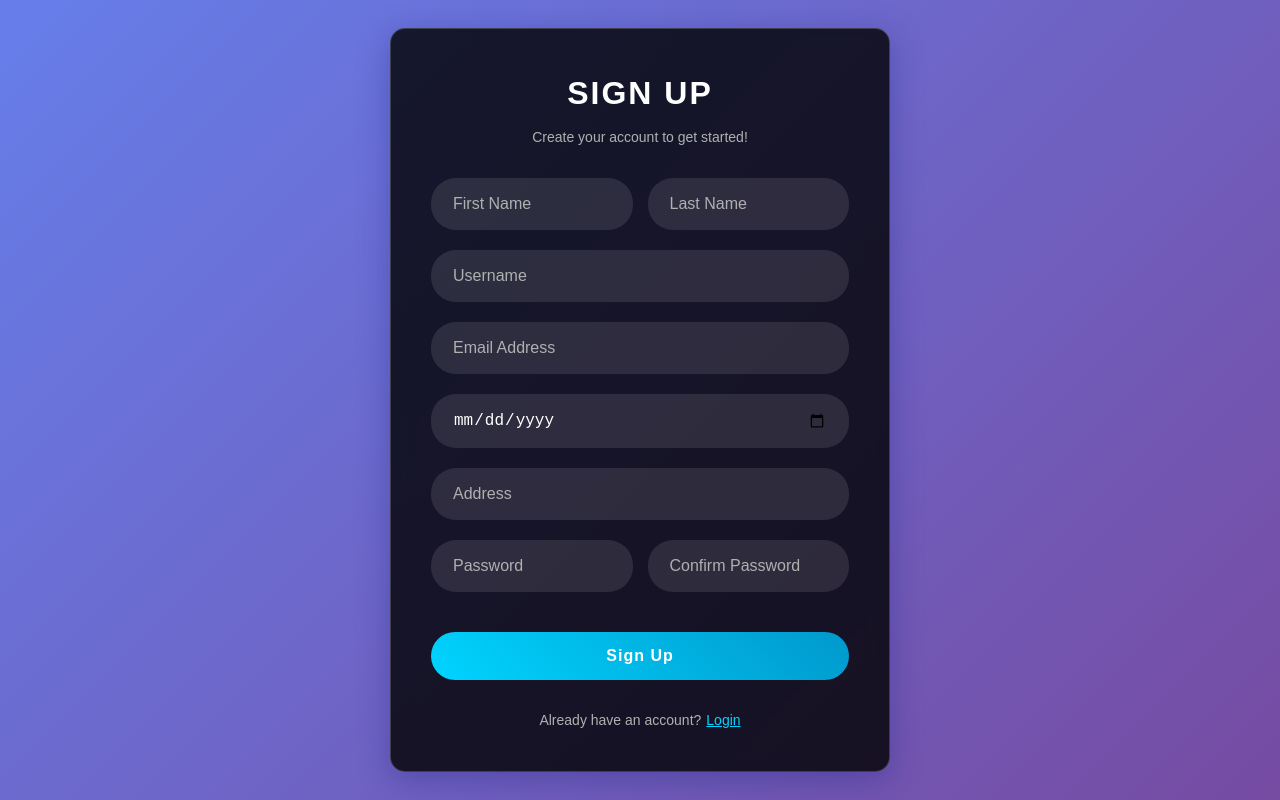
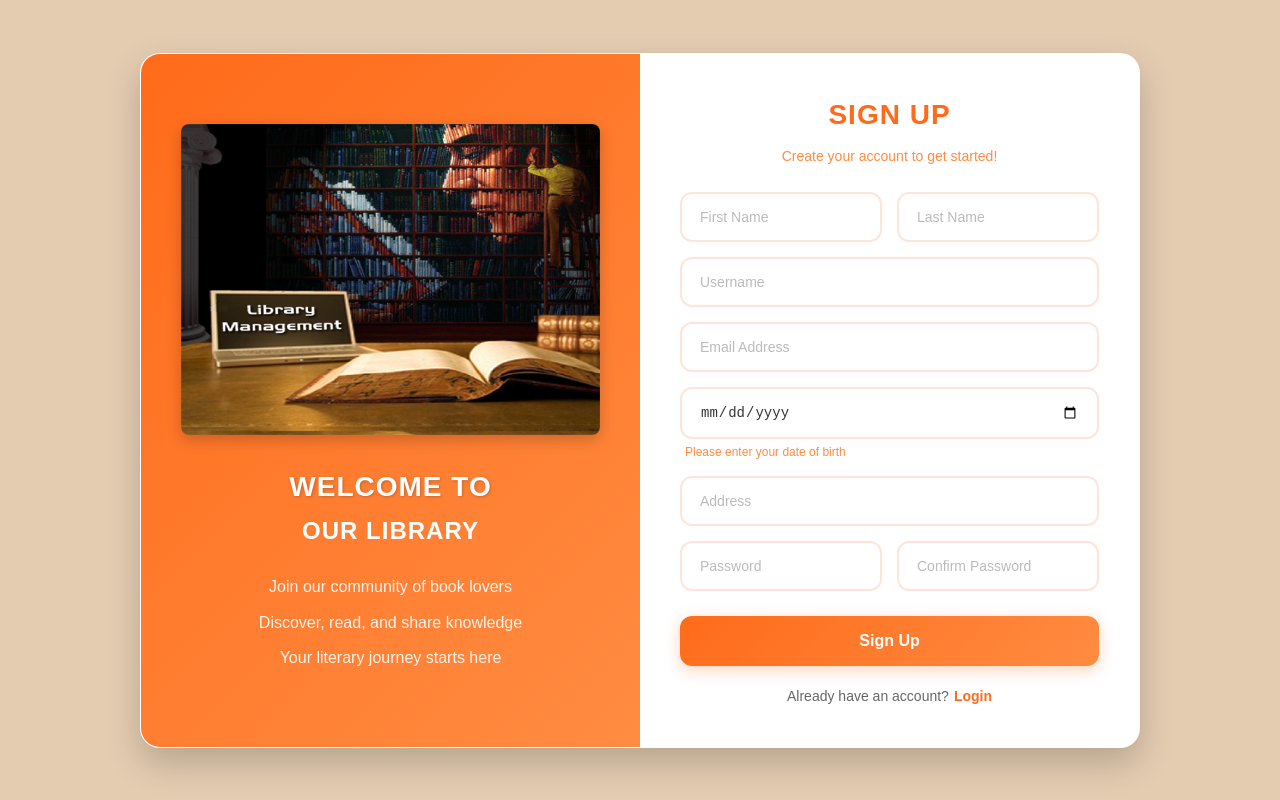
Before and after one commit to Kavindi-K/SE-LibraryManagementSystem, a React (Vite) app in the folder frontend/: page /signup in a window 1280 px wide. Built offline with nearby package versions, Linux system fonts and the light colour scheme.

Commit message:
Updated signup/login

```diff
--- a/frontend/src/components/Login.css
+++ b/frontend/src/components/Login.css
@@ -1,115 +1,180 @@
+/* Login Container */
 .login-container {
   min-height: 100vh;
   display: flex;
   align-items: center;
   justify-content: center;
-  background: linear-gradient(135deg, #667eea 0%, #764ba2 100%);
   font-family: 'Arial', sans-serif;
-  padding: 20px;
+  position: relative;
+  box-sizing: border-box;
+  padding: 60px 20px;
+  background-color: #e4ccb1;
+  overflow: hidden;
 }
 
+/* Background image as a horizontal band */
+.login-container::before {
+  content: '';
+  position: absolute;
+  top: 120px;
+  bottom: 120px;
+  left: 30px;
+  right: 30px;
+  background-image: url('https://www.tus.ac.jp/en/assets/img/library/bg_hero.jpg');
+  background-size: cover;
+  background-position: center;
+  background-repeat: no-repeat;
+  z-index: 0;
+  border-radius: 25px; /* rounded corners */
+}
+
+/* Dark overlay on background image */
+.login-container::after {
+  content: '';
+  position: absolute;
+  top: 120px;
+  bottom: 120px;
+  left: 30px;
+  right: 30px;
+  background: rgba(23, 23, 23, 0.4);
+  z-index: 1;
+  border-radius: 25px; /* same rounding as ::before */
+}
+
+
+/* Main login card */
 .login-card {
-  background: rgba(0, 0, 0, 0.8);
+  background: rgba(255, 255, 255, 0.95);
   backdrop-filter: blur(10px);
-  border-radius: 15px;
+  border-radius: 20px;
   padding: 40px;
   width: 100%;
-  max-width: 400px;
+  max-width: 420px;
   text-align: center;
-  box-shadow: 0 8px 32px 0 rgba(31, 38, 135, 0.37);
-  border: 1px solid rgba(255, 255, 255, 0.18);
+  box-shadow: 0 15px 35px rgba(0, 0, 0, 0.2);
+  position: relative;
+  z-index: 2;
+  border: 1px solid rgba(255, 255, 255, 0.3);
 }
 
-.login-title {
-  color: #ffffff;
+/* Logo section */
+.logo-section {
+  margin-bottom: 40px;
+}
+
+.book-logo {
+  display: flex;
+  align-items: center;
+  justify-content: center;
+  margin-bottom: 20px;
+  height: 40px;
+}
+
+.book {
+  width: 32px;
+  height: 24px;
+  border-radius: 3px;
+  margin: 0 -8px;
+}
+
+.book1 { background-color: #ff6b1a; transform: rotate(12deg); z-index: 3; }
+.book2 { background-color: #4CAF50; transform: rotate(-12deg); z-index: 2; }
+.book3 { background-color: #2196F3; transform: rotate(6deg); z-index: 1; }
+
+.main-title {
   font-size: 32px;
   font-weight: bold;
-  margin-bottom: 10px;
+  color: #ff6b1a;
+  margin: 0 0 5px 0;
   letter-spacing: 2px;
 }
 
-.login-subtitle {
-  color: #b0b0b0;
-  font-size: 14px;
-  margin-bottom: 30px;
-  font-weight: 300;
+.subtitle {
+  font-size: 16px;
+  color: #ff8c42;
+  margin: 0;
+  font-weight: 500;
 }
 
+/* Form styles */
 .login-form {
   display: flex;
   flex-direction: column;
-  gap: 20px;
+  gap: 25px;
 }
 
-.input-group {
-  position: relative;
+.input-group { text-align: left; }
+
+.input-label {
+  display: block;
+  font-size: 14px;
+  font-weight: 600;
+  color: #ff6b1a;
+  margin-bottom: 8px;
+}
+
+.input-wrapper { position: relative; }
+
+.input-icon {
+  position: absolute;
+  left: 15px;
+  top: 50%;
+  transform: translateY(-50%);
+  font-size: 18px;
+  color: #ff8c42;
+  z-index: 2;
 }
 
 .login-input {
   width: 100%;
-  padding: 15px 20px;
-  border: 2px solid transparent;
-  border-radius: 25px;
-  background: rgba(255, 255, 255, 0.1);
-  color: #ffffff;
+  padding: 15px 15px 15px 50px;
+  border: 2px solid #ffe5d9;
+  border-radius: 12px;
   font-size: 16px;
-  outline: none;
+  color: #333;
+  background: white;
   transition: all 0.3s ease;
   box-sizing: border-box;
 }
 
-.login-input::placeholder {
-  color: #b0b0b0;
+.login-input:focus {
+  outline: none;
+  border-color: #ff6b1a;
+  box-shadow: 0 0 0 3px rgba(255, 107, 26, 0.1);
 }
 
-.login-input:focus {
-  border-color: #00d4ff;
-  background: rgba(255, 255, 255, 0.15);
-  box-shadow: 0 0 20px rgba(0, 212, 255, 0.3);
+.login-input::placeholder { color: #bbb; }
+
+/* Error message */
+.error-message {
+  background: #ffebee;
+  color: #c62828;
+  padding: 12px;
+  border-radius: 8px;
+  font-size: 14px;
+  text-align: center;
+  border: 1px solid #ffcdd2;
 }
 
-.error-message {
-  color: #ff6b6b;
-  font-size: 14px;
-  margin-top: -10px;
-  margin-bottom: 10px;
-  text-align: center;
-}
-
-.forgot-password {
-  text-align: right;
-  margin: 10px 0;
-}
-
-.forgot-link {
-  color: #b0b0b0;
-  text-decoration: none;
-  font-size: 14px;
-  transition: color 0.3s ease;
-}
-
-.forgot-link:hover {
-  color: #00d4ff;
-}
-
+/* Login button */
 .login-button {
-  padding: 15px 30px;
+  background: linear-gradient(135deg, #ff6b1a 0%, #ff8c42 100%);
+  color: white;
   border: none;
-  border-radius: 25px;
-  background: linear-gradient(45deg, #00d4ff, #0099cc);
-  color: #ffffff;
+  padding: 16px 30px;
+  border-radius: 12px;
   font-size: 16px;
   font-weight: bold;
   cursor: pointer;
   transition: all 0.3s ease;
-  margin-top: 20px;
-  letter-spacing: 1px;
+  box-shadow: 0 4px 15px rgba(255, 107, 26, 0.3);
+  margin-top: 10px;
 }
 
 .login-button:hover:not(:disabled) {
-  background: linear-gradient(45deg, #0099cc, #007399);
+  background: linear-gradient(135deg, #e55a0f 0%, #ff7a30 100%);
   transform: translateY(-2px);
-  box-shadow: 0 5px 15px rgba(0, 212, 255, 0.4);
+  box-shadow: 0 6px 20px rgba(255, 107, 26, 0.4);
 }
 
 .login-button:disabled {
@@ -118,45 +183,64 @@
   transform: none;
 }
 
-.signup-link {
-  margin-top: 30px;
-  color: #b0b0b0;
-  font-size: 14px;
+/* Loading spinner */
+.loading-text {
+  display: flex;
+  align-items: center;
+  justify-content: center;
+  gap: 10px;
 }
 
-.switch-button {
-  background: none;
-  border: none;
-  color: #00d4ff;
-  cursor: pointer;
+.loading-spinner {
+  width: 16px;
+  height: 16px;
+  border: 2px solid transparent;
+  border-top: 2px solid white;
+  border-radius: 50%;
+  animation: spin 1s linear infinite;
+}
+
+@keyframes spin { 0% { transform: rotate(0deg); } 100% { transform: rotate(360deg); } }
+
+/* Additional links */
+.additional-links {
+  margin-top: 30px;
+}
+
+.forgot-link {
+  color: #ff6b1a;
+  text-decoration: none;
   font-size: 14px;
-  text-decoration: underline;
-  margin-left: 5px;
+  font-weight: 500;
   transition: color 0.3s ease;
 }
 
-.switch-button:hover {
-  color: #ffffff;
+.forgot-link:hover { color: #e55a0f; }
+
+.signup-text { margin-top: 15px; font-size: 14px; color: #666; }
+
+.signup-link {
+  color: #ff6b1a;
+  text-decoration: none;
+  font-weight: 600;
+  transition: color 0.3s ease;
 }
 
+.signup-link:hover { color: #e55a0f; }
+
 /* Responsive Design */
+@media (max-width: 768px) {
+  .login-container { padding: 40px 15px; }
+  .login-card { padding: 30px 25px; background: rgba(255, 255, 255, 0.98); }
+  .main-title { font-size: 28px; }
+  .subtitle { font-size: 14px; }
+}
+
 @media (max-width: 480px) {
-  .login-card {
-    padding: 30px 20px;
-    margin: 10px;
-  }
-
-  .login-title {
-    font-size: 28px;
-  }
-
-  .login-input {
-    padding: 12px 18px;
-    font-size: 14px;
-  }
-
-  .login-button {
-    padding: 12px 25px;
-    font-size: 14px;
-  }
+  .login-container { padding: 30px 15px; }
+  .login-card { padding: 25px 20px; background: rgba(255, 255, 255, 0.98); }
+  .main-title { font-size: 24px; }
+  .login-input { padding: 12px 12px 12px 45px; font-size: 14px; }
+  .login-button { padding: 14px 25px; font-size: 14px; }
+  .input-icon { left: 12px; font-size: 16px; }
 }
--- a/frontend/src/components/Login.jsx
+++ b/frontend/src/components/Login.jsx
@@ -5,19 +5,13 @@ import './Login.css';
 
 const Login = () => {
   const navigate = useNavigate();
-  const [formData, setFormData] = useState({
-    username: '',
-    password: ''
-  });
+  const [formData, setFormData] = useState({ username: '', password: '' });
   const [loading, setLoading] = useState(false);
   const [error, setError] = useState('');
 
   const handleChange = (e) => {
     const { name, value } = e.target;
-    setFormData(prev => ({
-      ...prev,
-      [name]: value
-    }));
+    setFormData(prev => ({ ...prev, [name]: value }));
     if (error) setError('');
   };
 
@@ -33,13 +27,9 @@ const Login = () => {
       });
 
       if (response.data.success) {
-        console.log('Login successful:', response.data.data);
-
-        // Store user data in localStorage
         localStorage.setItem('user', JSON.stringify(response.data.data));
         localStorage.setItem('isAuthenticated', 'true');
 
-        // ✅ Admin login check
         if (formData.username === 'Admin' && formData.password === 'admin123') {
           navigate('/admin');
         } else {
@@ -49,11 +39,8 @@ const Login = () => {
         setError(response.data.message || 'Login failed');
       }
     } catch (error) {
-      console.error('Login error:', error);
-
       if (error.response) {
-        const errorMessage = error.response.data?.message || 'Login failed';
-        setError(errorMessage);
+        setError(error.response.data?.message || 'Login failed');
       } else if (error.request) {
         setError('Network error. Please check your connection.');
       } else {
@@ -67,54 +54,69 @@ const Login = () => {
   return (
     <div className="login-container">
       <div className="login-card">
-        <h2 className="login-title">LOGIN</h2>
-        <p className="login-subtitle">Please enter your login and password!</p>
+        {/* Logo Section */}
+        <div className="logo-section">
+          <div className="book-logo">
+            <div className="book book1"></div>
+            <div className="book book2"></div>
+            <div className="book book3"></div>
+          </div>
+          <h1 className="main-title">LIBRARY</h1>
+          <p className="subtitle">MANAGEMENT SYSTEM</p>
+        </div>
 
+        {/* Login Form */}
         <form onSubmit={handleSubmit} className="login-form">
           <div className="input-group">
+            <label className="input-label">User Name</label>
+            <div className="input-wrapper">
+              <span className="input-icon">👤</span>
               <input
                 type="text"
                 name="username"
-              placeholder="Username"
+                placeholder="Enter your username"
                 value={formData.username}
                 onChange={handleChange}
                 required
                 className="login-input"
               />
             </div>
+          </div>
 
           <div className="input-group">
+            <label className="input-label">Password</label>
+            <div className="input-wrapper">
+              <span className="input-icon">🔒</span>
               <input
                 type="password"
                 name="password"
-              placeholder="Password"
+                placeholder="Enter your password"
                 value={formData.password}
                 onChange={handleChange}
                 required
                 className="login-input"
               />
             </div>
+          </div>
 
           {error && <div className="error-message">{error}</div>}
 
-          <div className="forgot-password">
-            <a href="#" className="forgot-link">Forgot password?</a>
-          </div>
-
-          <button
-            type="submit"
-            className="login-button"
-            disabled={loading}
-          >
-            {loading ? 'Logging in...' : 'Login'}
+          <button type="submit" className="login-button" disabled={loading}>
+            {loading ? (
+              <span className="loading-text">
+                <span className="loading-spinner"></span> Logging in...
+              </span>
+            ) : (
+              'Login'
+            )}
           </button>
         </form>
 
-        <div className="signup-link">
-          <p>Don't have an account?
-            <Link to="/signup" className="switch-button">
-              Sign up
-            </Link>
+        {/* Additional Links */}
+        <div className="additional-links">
+          <a href="#" className="forgot-link">Forgot Password?</a>
+          <p className="signup-text">
+            Don't have an account? <Link to="/signup" className="signup-link">Sign Up</Link>
           </p>
         </div>
       </div>
--- a/frontend/src/components/Signup.css
+++ b/frontend/src/components/Signup.css
@@ -3,42 +3,97 @@
   display: flex;
   align-items: center;
   justify-content: center;
-  background: linear-gradient(135deg, #667eea 0%, #764ba2 100%);
   font-family: 'Arial', sans-serif;
+  background-color: #e4ccb1;
   padding: 20px;
 }
 
+.signup-content {
+  display: flex;
+  max-width: 1000px;
+  width: 100%;
+  background: rgba(255, 255, 255, 0.95);
+  border-radius: 20px;
+  overflow: hidden;
+  box-shadow: 0 15px 35px rgba(0, 0, 0, 0.2);
+  border: 1px solid rgba(255, 255, 255, 0.3);
+}
+
+.signup-welcome {
+  flex: 1;
+  background: linear-gradient(135deg, #ff6b1a 0%, #ff8c42 100%);
+  padding: 40px;
+  display: flex;
+  flex-direction: column;
+  justify-content: center;
+  align-items: center;
+  text-align: center;
+  color: white;
+}
+
+.library-image {
+  margin-bottom: 30px;
+}
+
+.library-image img {
+  max-width: 100%;
+  height: auto;
+  border-radius: 8px;
+  box-shadow: 0 5px 15px rgba(0, 0, 0, 0.2);
+}
+
+.signup-welcome h1 {
+  font-size: 28px;
+  margin-bottom: 10px;
+  font-weight: 700;
+  color: #fff;
+  text-transform: uppercase;
+  letter-spacing: 1px;
+  text-shadow: 1px 1px 3px rgba(0, 0, 0, 0.2);
+}
+
+.signup-welcome h2 {
+  font-size: 24px;
+  margin-bottom: 20px;
+  font-weight: 600;
+  color: #fff;
+  text-transform: uppercase;
+  letter-spacing: 1px;
+}
+
+.signup-welcome p {
+  font-size: 16px;
+  line-height: 1.6;
+  color: rgba(255, 255, 255, 0.9);
+  margin: 5px 0;
+}
+
 .signup-card {
-  background: rgba(0, 0, 0, 0.8);
-  backdrop-filter: blur(10px);
-  border-radius: 15px;
+  flex: 1;
+  background: #ffffff;
   padding: 40px;
-  width: 100%;
-  max-width: 500px;
   text-align: center;
-  box-shadow: 0 8px 32px 0 rgba(31, 38, 135, 0.37);
-  border: 1px solid rgba(255, 255, 255, 0.18);
 }
 
 .signup-title {
-  color: #ffffff;
-  font-size: 32px;
+  color: #ff6b1a;
+  font-size: 28px;
   font-weight: bold;
   margin-bottom: 10px;
-  letter-spacing: 2px;
+  text-transform: uppercase;
+  letter-spacing: 1px;
 }
 
 .signup-subtitle {
-  color: #b0b0b0;
+  color: #ff8c42;
   font-size: 14px;
-  margin-bottom: 30px;
-  font-weight: 300;
+  margin-bottom: 25px;
 }
 
 .signup-form {
   display: flex;
   flex-direction: column;
-  gap: 20px;
+  gap: 15px;
 }
 
 .input-row {
@@ -47,78 +102,79 @@
 }
 
 .input-group {
-  position: relative;
   flex: 1;
+  text-align: left;
 }
 
-.signup-input,
-.signup-select {
+.signup-input {
   width: 100%;
-  padding: 15px 20px;
-  border: 2px solid transparent;
-  border-radius: 25px;
-  background: rgba(255, 255, 255, 0.1);
-  color: #ffffff;
-  font-size: 16px;
+  padding: 15px 18px;
+  border: 2px solid #ffe5d9;
+  border-radius: 12px;
+  font-size: 14px;
+  color: #333;
   outline: none;
   transition: all 0.3s ease;
   box-sizing: border-box;
+  background: white;
 }
 
 .signup-input::placeholder {
-  color: #b0b0b0;
+  color: #bbb;
 }
 
-.signup-input:focus,
-.signup-select:focus {
-  border-color: #00d4ff;
-  background: rgba(255, 255, 255, 0.15);
-  box-shadow: 0 0 20px rgba(0, 212, 255, 0.3);
+.signup-input:focus {
+  border-color: #ff6b1a;
+  box-shadow: 0 0 0 3px rgba(255, 107, 26, 0.1);
 }
 
-.signup-select {
-  cursor: pointer;
-}
-
-.signup-select option {
-  background: #333;
-  color: #fff;
+.dob-hint {
+  font-size: 12px;
+  color: #ff8c42;
+  margin-top: 4px;
+  margin-left: 5px;
 }
 
 .error-message {
-  color: #ff6b6b;
+  background: #ffebee;
+  color: #c62828;
+  padding: 12px;
+  border-radius: 8px;
   font-size: 14px;
-  margin-top: -10px;
-  margin-bottom: 10px;
   text-align: center;
+  border: 1px solid #ffcdd2;
+  margin-top: 10px;
 }
 
 .success-message {
-  color: #51cf66;
+  background: #e8f5e9;
+  color: #2e7d32;
+  padding: 12px;
+  border-radius: 8px;
   font-size: 14px;
-  margin-top: -10px;
-  margin-bottom: 10px;
   text-align: center;
+  border: 1px solid #c8e6c9;
+  margin-top: 10px;
 }
 
 .signup-button {
-  padding: 15px 30px;
+  background: linear-gradient(135deg, #ff6b1a 0%, #ff8c42 100%);
+  color: white;
   border: none;
-  border-radius: 25px;
-  background: linear-gradient(45deg, #00d4ff, #0099cc);
-  color: #ffffff;
+  padding: 16px 30px;
+  border-radius: 12px;
   font-size: 16px;
   font-weight: bold;
   cursor: pointer;
   transition: all 0.3s ease;
-  margin-top: 20px;
-  letter-spacing: 1px;
+  box-shadow: 0 4px 15px rgba(255, 107, 26, 0.3);
+  margin-top: 10px;
 }
 
 .signup-button:hover:not(:disabled) {
-  background: linear-gradient(45deg, #0099cc, #007399);
+  background: linear-gradient(135deg, #e55a0f 0%, #ff7a30 100%);
   transform: translateY(-2px);
-  box-shadow: 0 5px 15px rgba(0, 212, 255, 0.4);
+  box-shadow: 0 6px 20px rgba(255, 107, 26, 0.4);
 }
 
 .signup-button:disabled {
@@ -128,57 +184,36 @@
 }
 
 .login-link {
-  margin-top: 30px;
-  color: #b0b0b0;
+  margin-top: 20px;
   font-size: 14px;
+  color: #666;
 }
 
 .switch-button {
-  background: none;
-  border: none;
-  color: #00d4ff;
+  color: #ff6b1a;
+  text-decoration: none;
   cursor: pointer;
-  font-size: 14px;
-  text-decoration: underline;
   margin-left: 5px;
+  font-weight: 600;
   transition: color 0.3s ease;
 }
 
 .switch-button:hover {
-  color: #ffffff;
+  color: #e55a0f;
+  text-decoration: underline;
 }
 
-/* Responsive Design */
-@media (max-width: 600px) {
-  .signup-card {
+@media (max-width: 768px) {
+  .signup-content {
+    flex-direction: column;
+  }
+
+  .signup-welcome {
     padding: 30px 20px;
-    margin: 10px;
-    max-width: 90%;
+    border-right: none;
   }
 
   .input-row {
     flex-direction: column;
-    gap: 20px;
-  }
-
-  .signup-title {
-    font-size: 28px;
-  }
-
-  .signup-input,
-  .signup-select {
-    padding: 12px 18px;
-    font-size: 14px;
-  }
-
-  .signup-button {
-    padding: 12px 25px;
-    font-size: 14px;
   }
 }
-
-@media (max-width: 480px) {
-  .signup-card {
-    padding: 25px 15px;
-  }
-}
--- a/frontend/src/components/Signup.jsx
+++ b/frontend/src/components/Signup.jsx
@@ -98,6 +98,23 @@ const Signup = () => {
 
   return (
     <div className="signup-container">
+      <div className="signup-content">
+        {/* Welcome Section - Left Side */}
+        <div className="signup-welcome">
+          <div className="library-image">
+            <img
+               src="/library_signup.png"
+              alt="Library"
+            />
+          </div>
+          <h1>Welcome to</h1>
+          <h2>Our Library</h2>
+          <p>Join our community of book lovers</p>
+          <p>Discover, read, and share knowledge</p>
+          <p>Your literary journey starts here</p>
+        </div>
+
+        {/* Signup Form - Right Side */}
         <div className="signup-card">
           <h2 className="signup-title">SIGN UP</h2>
           <p className="signup-subtitle">Create your account to get started!</p>
@@ -163,6 +180,7 @@ const Signup = () => {
                 required
                 className="signup-input"
               />
+              <div className="dob-hint">Please enter your date of birth</div>
             </div>
 
             <div className="input-group">
@@ -223,6 +241,7 @@ const Signup = () => {
           </div>
         </div>
       </div>
+    </div>
   );
 };
 
```
Also changed, not shown: frontend/public/library_signup.png (added). Lines whose indentation alone changed are shown as unchanged.
